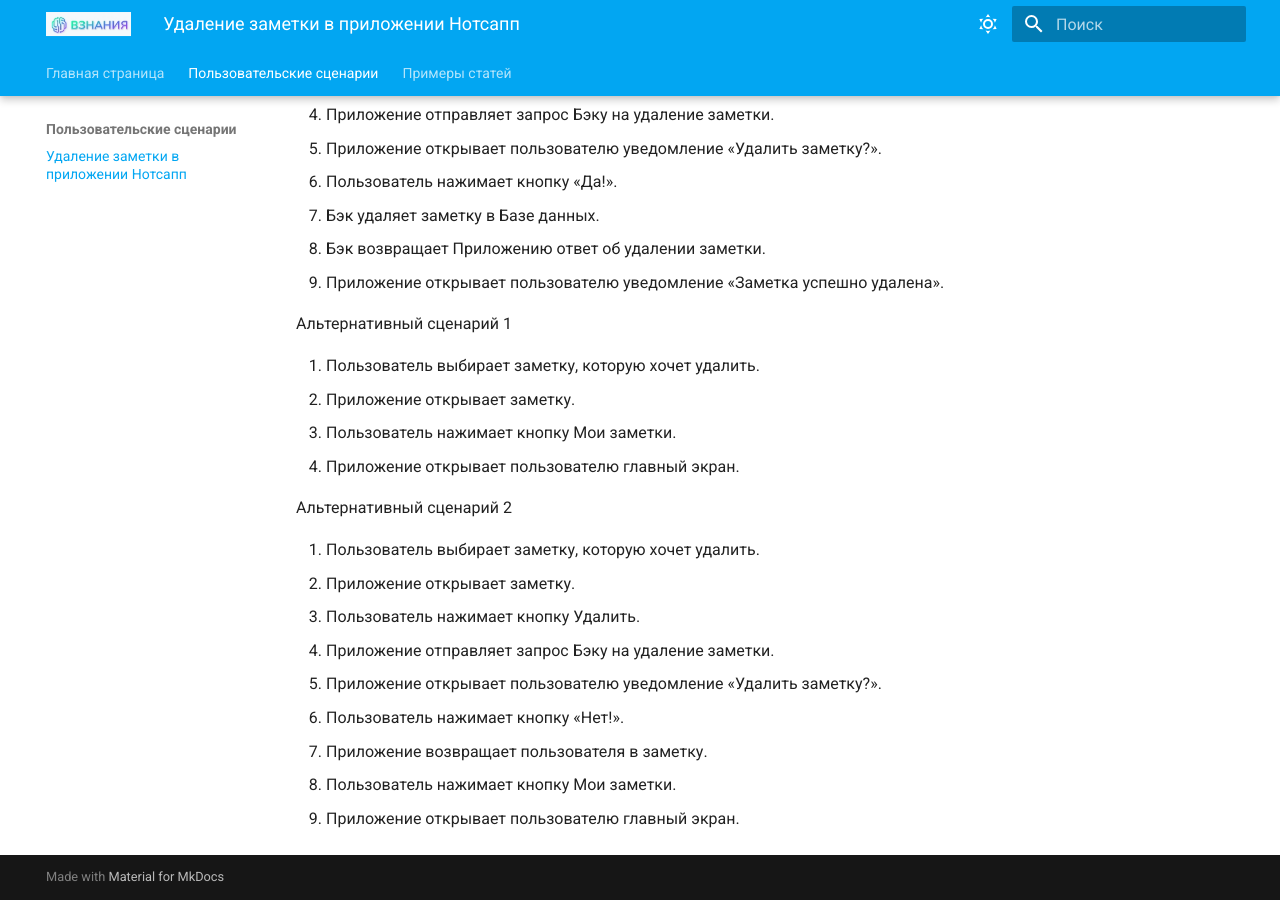
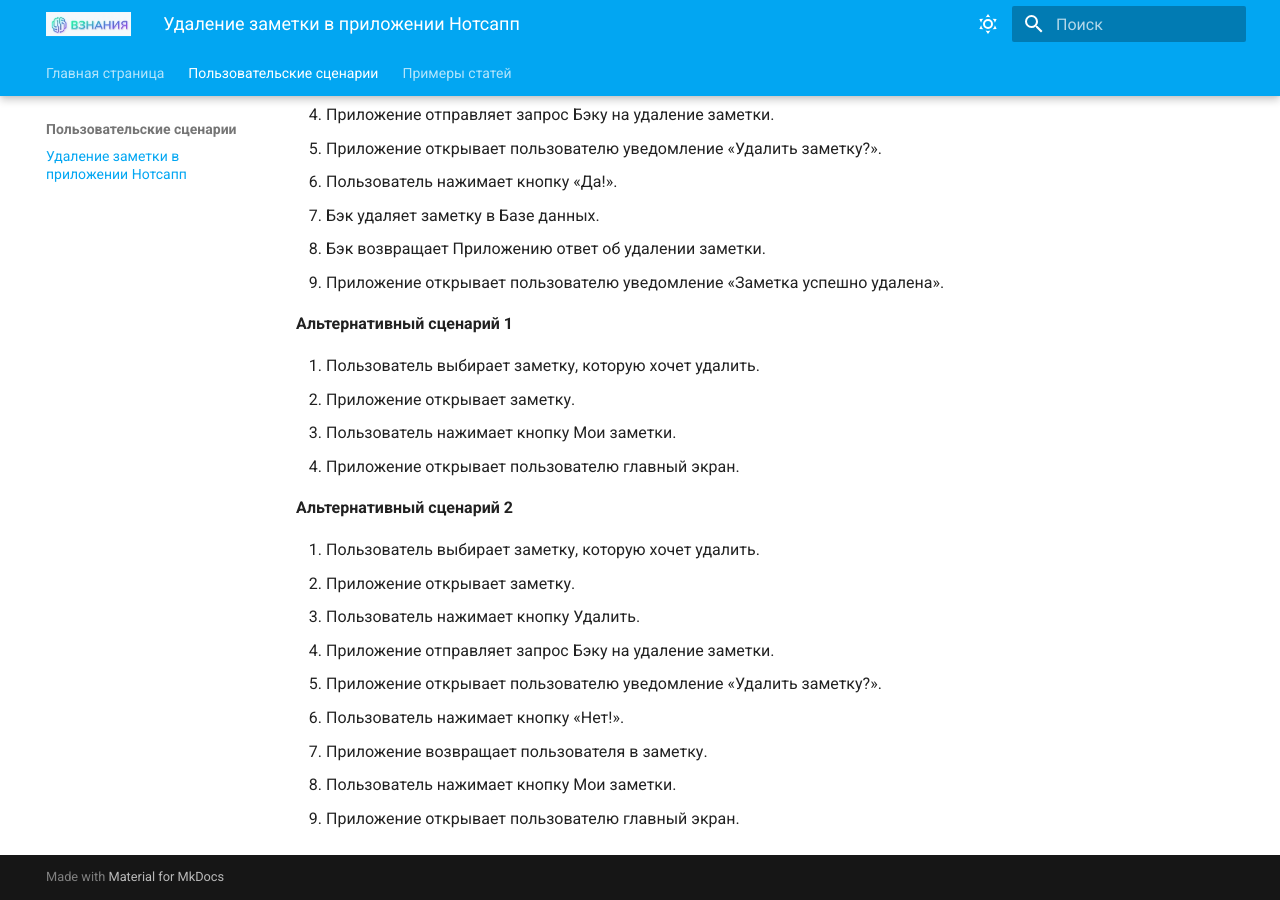
Before and after one commit to Shvarikova-Elena/-docs-as-code, an MkDocs documentation site: the page built from docs/note_delete.md, in a window 1280 px wide and 900 px high, scrolled down 700 px. Built offline with MkDocs 1.6.1 and Material for MkDocs 9.7.7, drawn with Linux system fonts in a browser that asks for light colours.

Commit message:
редактирование сценария

```diff
--- a/docs/note_delete.md
+++ b/docs/note_delete.md
@@ -27,7 +27,7 @@
 8.	Бэк возвращает Приложению ответ об удалении заметки.
 9.	Приложение открывает пользователю уведомление «Заметка успешно удалена».
 
-Альтернативный сценарий 1
+**Альтернативный сценарий 1**
 
 1.	Пользователь выбирает заметку, которую хочет удалить.
 2.	Приложение открывает заметку.
@@ -35,7 +35,7 @@
 4.  Приложение открывает пользователю главный экран.
 
 
-Альтернативный сценарий 2
+**Альтернативный сценарий 2**
 
 1.	Пользователь выбирает заметку, которую хочет удалить.
 2.	Приложение открывает заметку.
```
